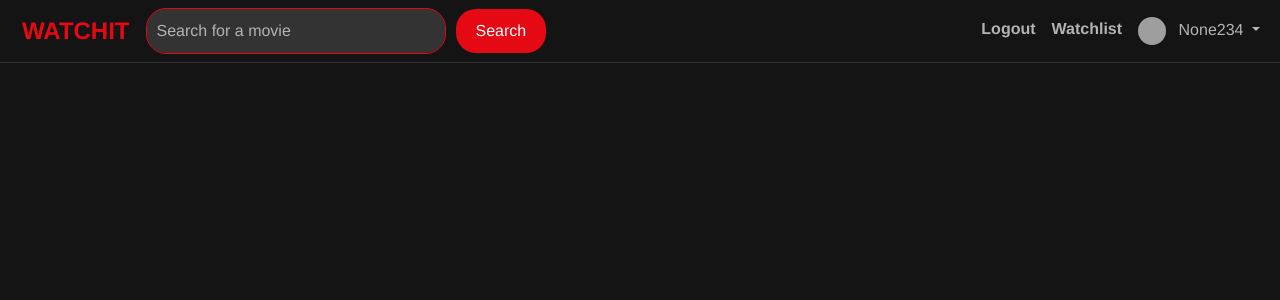
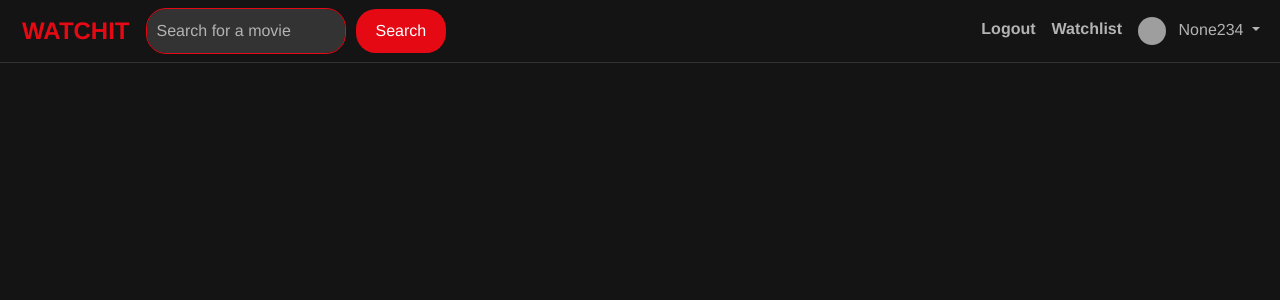
Before and after one commit to punitsinha23/watchit, a Django app: a page that uses account_app/templates/user.html in a window 1280 px wide. Shown: the top 300 px of the page. Run offline with Django 5.2, Linux system fonts and the light colour scheme; a user stored in the database is signed in; data that the repository does not hold is empty; grey boxes are pictures that could not be loaded.

Commit message:
edited searchbar

```diff
--- a/account_app/templates/user.html
+++ b/account_app/templates/user.html
@@ -59,7 +59,7 @@
       }
 
       .search-bar input {
-        width: 300px;
+        width: 200px;
         padding: 10px;
         border-radius: 20px;
         border: 1px solid #e50914;
```
